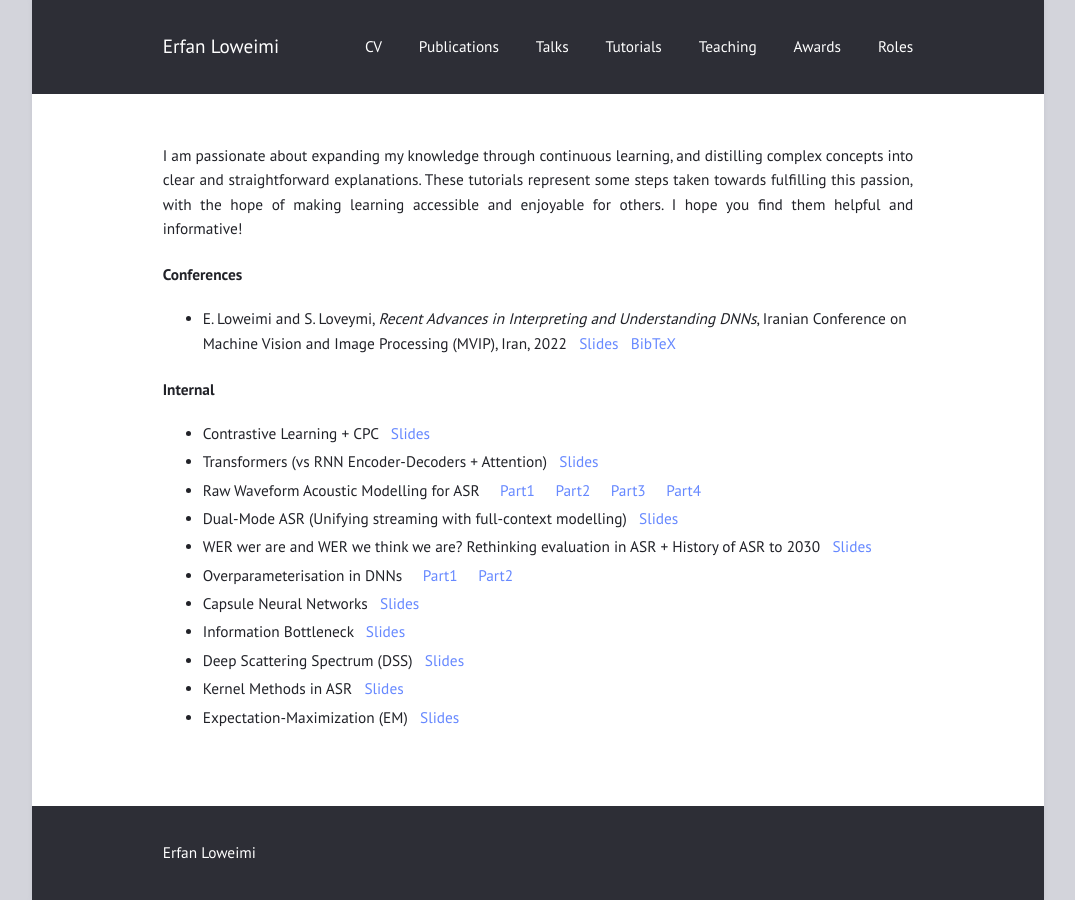
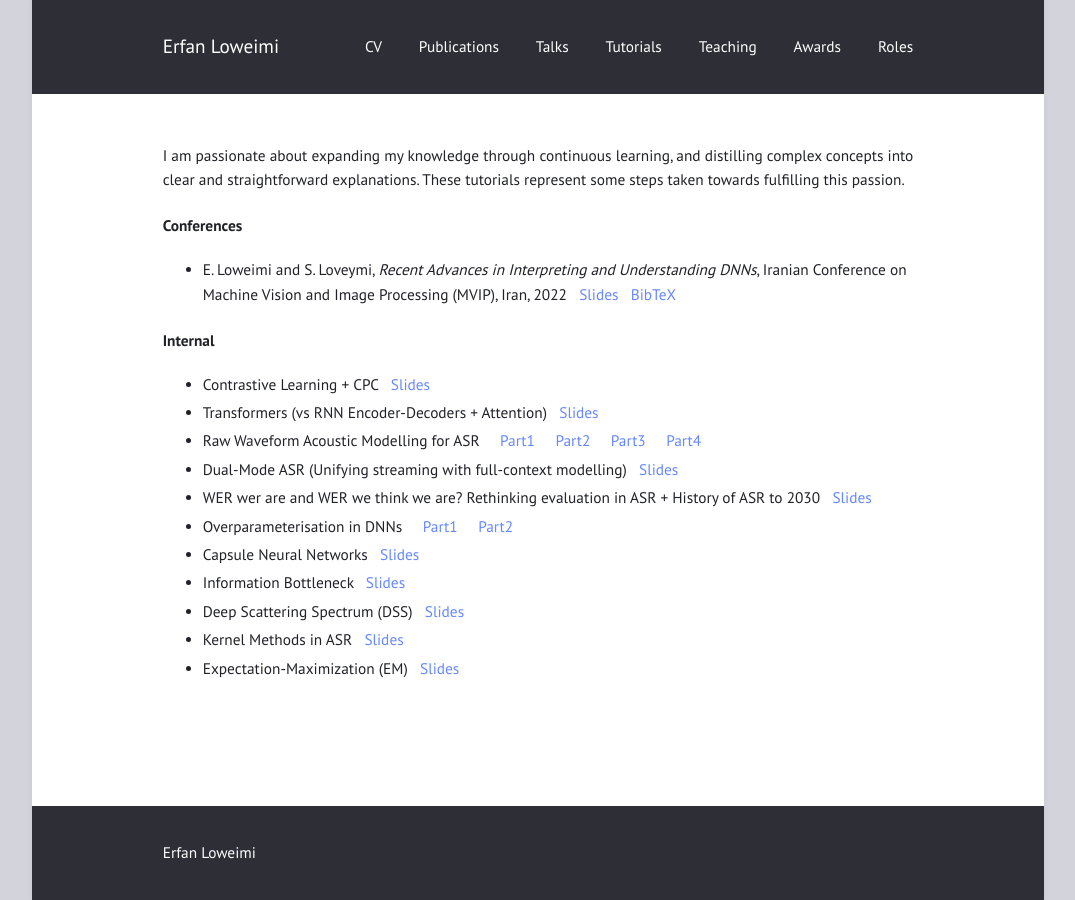
Before and after one commit to eloweimi/eloweimi.github.io, a Jekyll site: the page built from tutorials.md, in a window 1280 px wide. Shown: the whole page, without its empty margins (102-1177 px from the left). Built offline with Jekyll 4.4.1, drawn with Linux system fonts in a browser that asks for light colours.

Commit message:
Update tutorials.md

```diff
--- a/tutorials.md
+++ b/tutorials.md
@@ -3,7 +3,7 @@ layout: page
 title: ""
 ---
 
-I am passionate about expanding my knowledge through continuous learning, and distilling complex concepts into clear and straightforward explanations. These tutorials represent some steps taken towards fulfilling this passion, with the hope of making learning accessible and enjoyable for others. I hope you find them helpful and informative!
+I am passionate about expanding my knowledge through continuous learning, and distilling complex concepts into clear and straightforward explanations. These tutorials represent some steps taken towards fulfilling this passion. <!--, with the hope of making learning accessible and enjoyable for others. I hope you find them helpful and informative! -->
 
 #### Conferences ####
   * E. Loweimi and S. Loveymi, *Recent Advances in Interpreting and Understanding DNNs*, Iranian Conference on Machine Vision and Image Processing (MVIP), Iran, 2022 &nbsp; [Slides](/files/Tutorials/MVIP2022_W5_RecentAdvances.pdf) &nbsp; [BibTeX](/files/others/mvip2022.bib)
```
